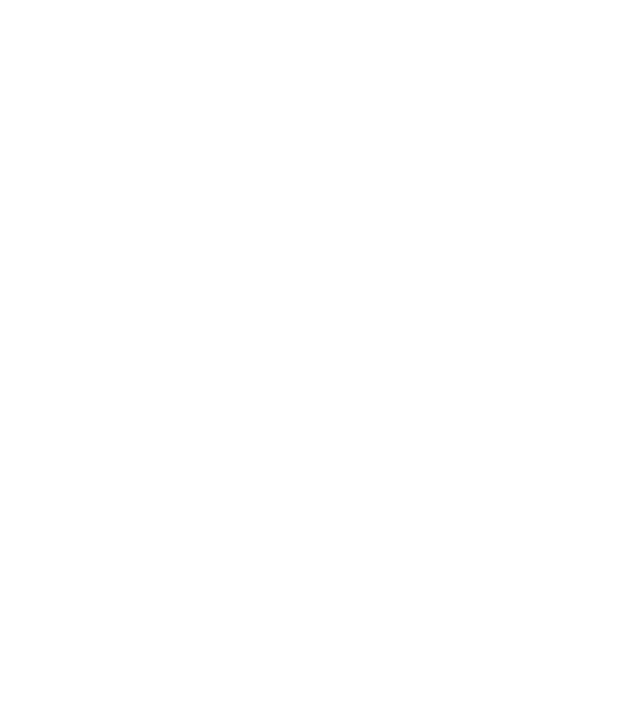
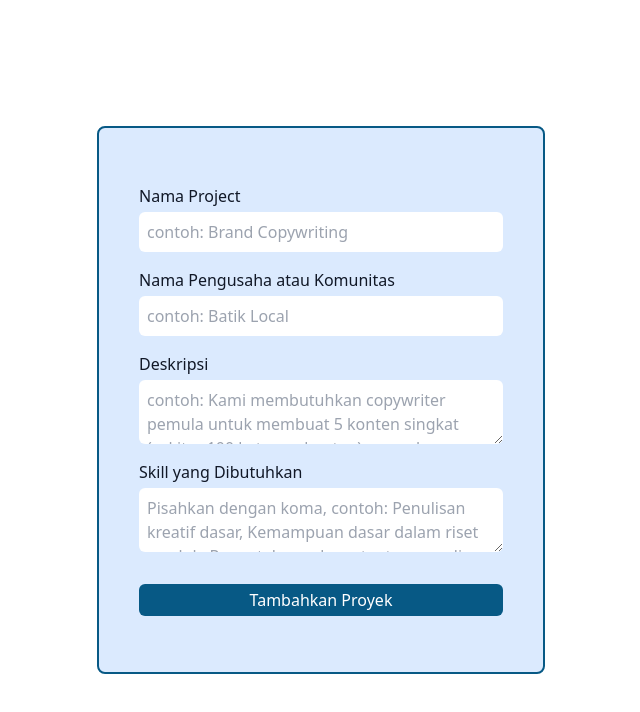
Before and after one commit to Komalasari076/Portify-project, a React (Vite) app: page /pengajuan in a window 1280 px wide. Before the commit this address had no page. Shown: the top 712 px of the page, without its empty margins (319-959 px from the left). Built offline with nearby package versions, Linux system fonts and the light colour scheme.

Commit message:
membuat tampilan form pengajuan proyek

```diff
--- a/src/App.jsx
+++ b/src/App.jsx
@@ -9,6 +9,7 @@ import Dashboard from "./components/Main/Dashboard";
 import HomePage from "./components/HomePage";
 import Persyaratan from "./components/Main/Persyaratan";
 import Register from "./components/Header/Register";
+import Pengajuan from "./components/Main/Pengajuan";
 
 function App() {
   return (
@@ -24,6 +25,7 @@ function App() {
         <Route path="/panduan" element={<Panduan />} />
         <Route path="/persyaratan" element={<Persyaratan />} /> */}
         <Route path="/" element={<Dashboard />} />
+        <Route path="/pengajuan" element={<Pengajuan />} />
       </Routes>
 
       {/* <Footer /> */}
--- /dev/null
+++ b/src/components/Main/Pengajuan.jsx
@@ -0,0 +1,58 @@
+function Pengajuan() {
+  return (
+    <div className="flex justify-center items-center h-screen font-medium">
+      <div className="w-full max-w-md bg-blue-100 border-2 border-sky-800 p-10 rounded-lg">
+        <form>
+          <div className="flex flex-col my-4">
+            <label className=" text-gray-900 mb-1">Nama Project</label>
+            <input
+              type="text"
+              placeholder="contoh: Brand Copywriting"
+              required
+              className="w-full p-2 rounded-md"
+            />
+          </div>
+
+          <div className="flex flex-col my-4">
+            <label className=" text-gray-900 mb-1">
+              Nama Pengusaha atau Komunitas
+            </label>
+            <input
+              type="text"
+              placeholder="contoh: Batik Local"
+              required
+              className="w-full p-2 rounded-md"
+            />
+          </div>
+
+          <div className="flex flex-col my-4">
+            <label className=" text-gray-900 mb-1">Deskripsi</label>
+            <textarea
+              required
+              placeholder="contoh: Kami membutuhkan copywriter pemula untuk membuat 5 konten singkat (sekitar 100 kata per konten) yang akan digunakan untuk kampanye media sosial. Fokus pada mempromosikan produk-produk UMKM kami yang ramah lingkungan, seperti tas belanja dan botol minum dari bahan daur ulang."
+              className="w-full p-2 rounded-md"
+            ></textarea>
+          </div>
+
+          <div className="flex flex-col my-4">
+            <label className=" text-gray-900 mb-1">Skill yang Dibutuhkan</label>
+            <textarea
+              placeholder="Pisahkan dengan koma, contoh: Penulisan kreatif dasar, Kemampuan dasar dalam riset produk, Pengetahuan dasar tentang media sosial, Komunikasi yang baik"
+              required
+              className="w-full p-2 rounded-md"
+            />
+          </div>
+
+          <button
+            type="submit"
+            className="w-full rounded-md bg-sky-800 py-1 px-4 hover:bg-sky-600 my-4 text-white"
+          >
+            Tambahkan Proyek
+          </button>
+        </form>
+      </div>
+    </div>
+  );
+}
+
+export default Pengajuan;
```
